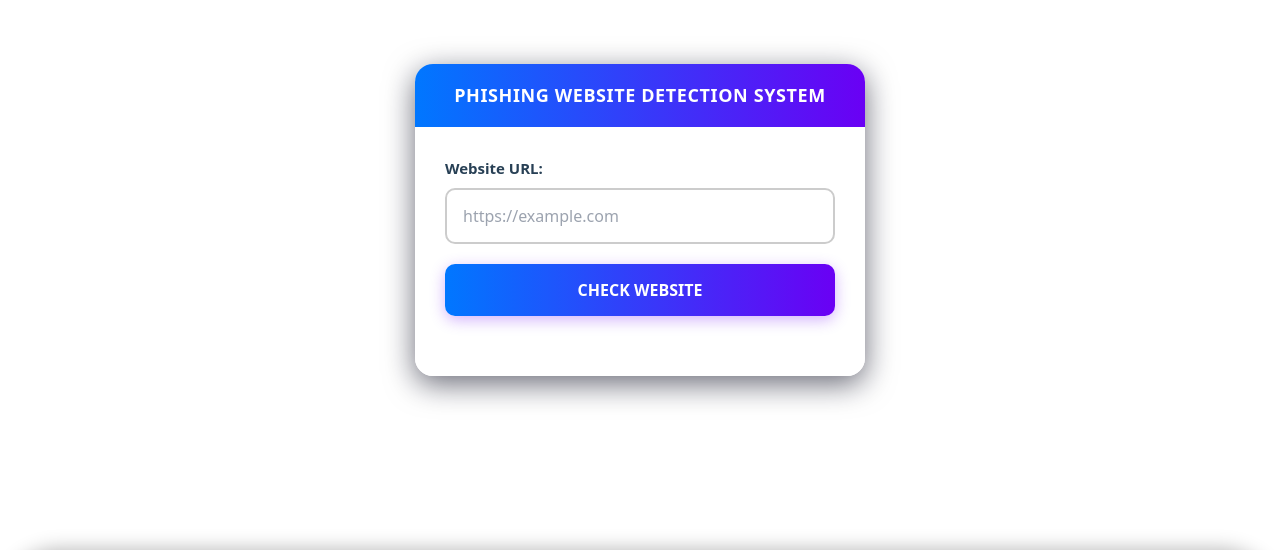
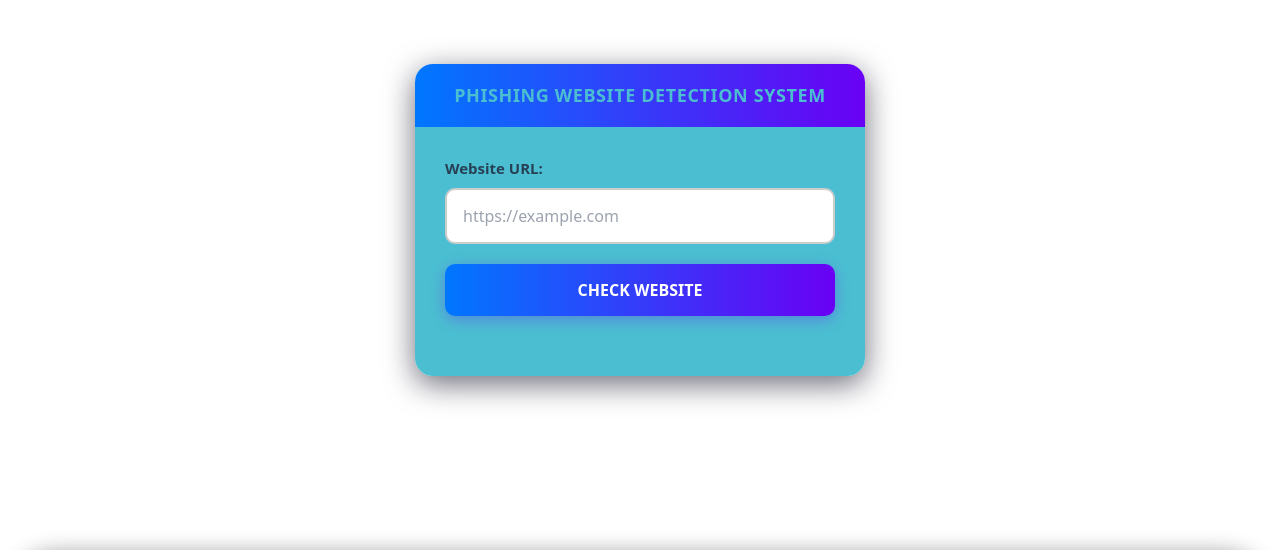
Before and after one commit to Anshika62/phishing-website-detection-system, a Flask app: page / in a window 1280 px wide. Shown: the part 104-654 px from the top of the page. Run offline with Flask 3, Linux system fonts and the light colour scheme; some libraries are stand-ins or nearby versions.

Commit message:
Update index.html

```diff
--- a/templates/index.html
+++ b/templates/index.html
@@ -69,7 +69,8 @@
     /* Blue/Purple Gradient Header */
     background: linear-gradient(90deg, #0077ff, #6a00f4);
     padding: 18px 22px;
-    color: white;
+    color: rgb(75, 191, 209);
+
     font-weight: 700;
     font-size: 18px;
     text-align: center;
@@ -78,7 +79,7 @@
 
 .card-content-inner {
     padding: 30px;
-    background: white;
+    background: rgb(75, 191, 209);
     display: flex;
     flex-direction: column;
     gap: 20px;
```
